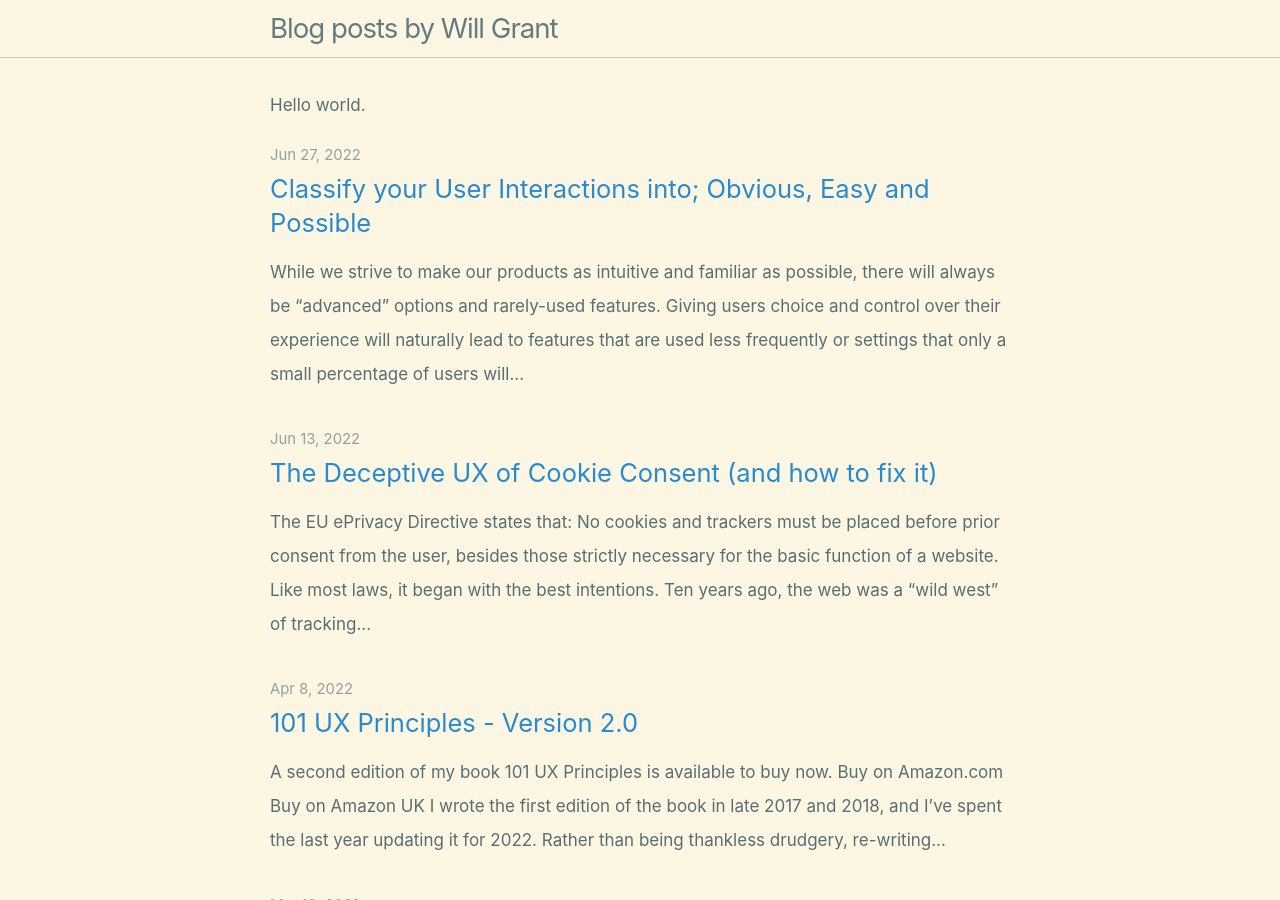
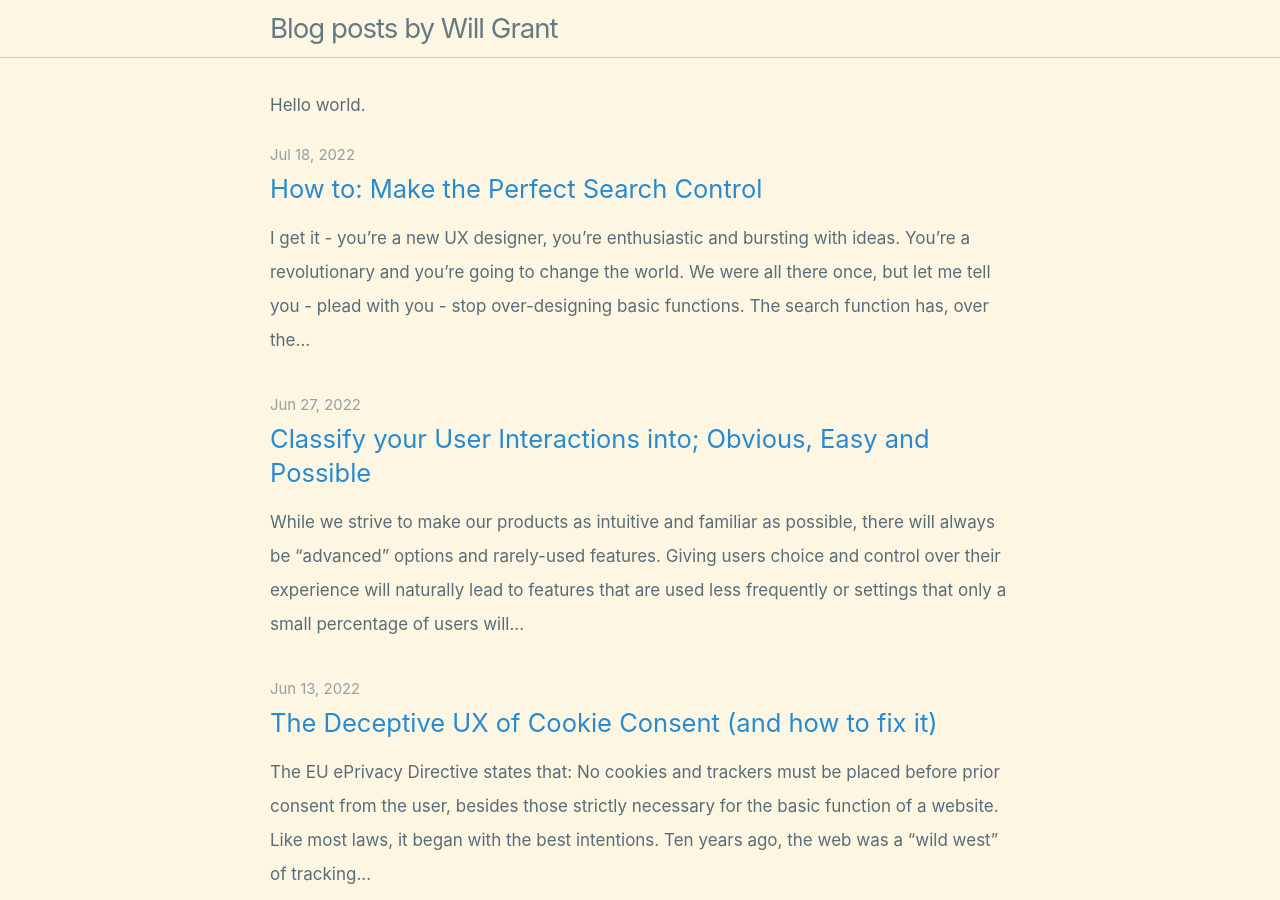
Before and after one commit to wgx/blog.willgrant.org, a Jekyll site: the page built from index.md, in a window 1280 px wide and 900 px high. Built offline with Jekyll 4.4.1, drawn with Linux system fonts in a browser that asks for light colours; our own code applies the rules of GitHub Pages for plain Markdown files; some of the changed lines change nothing that is shown.

Commit message:
search blog post and sitemap

```diff
--- a/_config.yml
+++ b/_config.yml
@@ -9,7 +9,9 @@ minima:
     github:  wgx
 
 theme: minima
+url: "https://blog.willgrant.org"
 
 plugins:
  - jekyll-feed
  - jekyll-seo-tag
+ - jekyll-sitemap
--- /dev/null
+++ b/_posts/2022-07-18-how-to-make-the-perfect-search-control.markdown
@@ -0,0 +1,59 @@
+---
+layout: post
+title: "How to: Make the Perfect Search Control"
+date: 2022-07-18 00:00:00 -0000
+---
+I get it - you’re a new UX designer, you’re enthusiastic and bursting with ideas. You’re a revolutionary and you’re going to change the world. We were all there once, but let me tell you - plead with you - **stop over-designing basic functions**.
+
+The search function has, over the years, often been over-designed. One common anti-pattern is hiding search behind a control to activate it. Slowing the user down and adding an extra step might remove an input field from your view, but at the expense of familiarity and ease of use.
+
+If you’re offering your users a search function, then show them a text field with a search button.
+
+If you’re using an icon, then use a “magnifying glass” icon.
+
+This is the archetype and using anything else no longer makes any sense.
+
+![alt_text](https://blog.willgrant.org/images/search-wireframe.png "The ‘gold standard’ search control")
+
+_The ‘gold standard’ search control._
+
+The placeholder text (“type to search” in the above example) is a vital and often overlooked piece of UI copy. In a couple of well-chosen words, the UX designer can give valuable hints and context to the user.
+
+For example: “type to search” indicates to the user they’re searching a set of data (products, customers, and so on) — but “filter results” would indicate that they’re instead limiting the data set already in view. \
+
+Care should be taken with regard to accessibility; ensure that placeholder text is still readable and not low-contrast, and don’t replace perfectly good form labels with placeholder text. Placeholder text is an added “bonus” and not a replacement for form labels. \
+
+**Instant search**, where typing instantly shows results to the user, is often better than showing a separate search results page. Instant results are more immediate and can let the user navigate to a result without breaking their flow inside your product.  \
+
+On a mobile phone screen, there may not be enough space to always show the search field, but I’d still encourage you to evaluate whether you can fit one in. Tucking the search field into the top of a scrolling view can work well.
+
+![alt_text](https://blog.willgrant.org/images/ios-list-view.png "Search at the top of this iOS List View only appears when “pulled down”")
+
+_Search at the top of this iOS List View only appears when “pulled down”._
+
+Bonus points: when the user taps the _Search tab_ in a mobile app:
+
+
+1. Show the search view,
+2. Move the cursor to the search field, and
+3. Show the device keyboard for them.
+
+The Spotify mobile app does this particularly well:
+
+![alt_text](https://blog.willgrant.org/images/spotify-search.png "Spotify’s excellent Search interaction")
+
+_Spotify’s excellent Search interaction._
+
+Tapping _Search_ in Spotify takes you straight to the search view with the input focused and the keyboard visible - and even includes your recent searches. Perfection! 🤌
+
+**Learning points**
+
+* Search should be a text field with a search button \
+
+* Only use the “magnifying glass” icon for search \
+
+* Move the focus to the search field when the **Search **tab is tapped on mobile
+
+---
+
+This is an extract from the second edition of my [Amazon best-selling UX book, 101 UX Principles](https://uxbook.io/): available to buy now.
```
